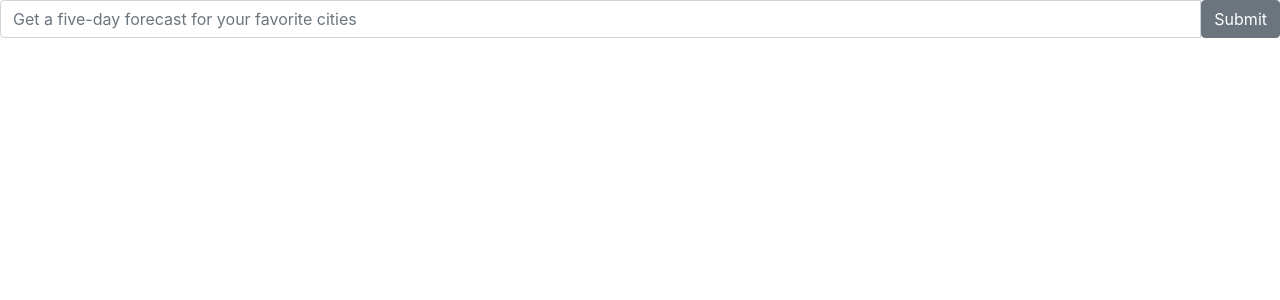
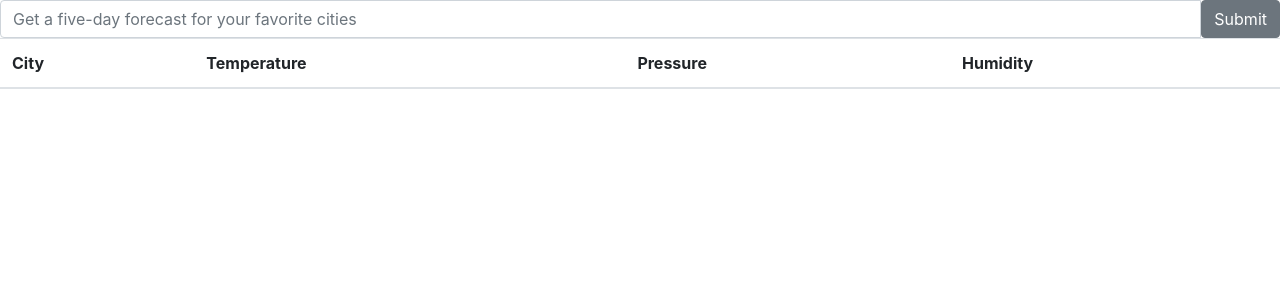
Before and after one commit to brooksmarka/weather-cra, a React (Create React App) app: page / in a window 1280 px wide. Shown: the top 300 px of the page. Built offline with nearby package versions, Linux system fonts and the light colour scheme.

Commit message:
created reducer_weather and weather_list component.  Connected to App to render city name

```diff
--- a/public/index.html
+++ b/public/index.html
@@ -22,7 +22,7 @@
       work correctly both with client-side routing and a non-root public URL.
       Learn how to configure a non-root public URL by running `npm run build`.
     -->
-  <title>React App</title>
+  <title>Weather</title>
 </head>
 
 <body>
--- a/src/actions/index.js
+++ b/src/actions/index.js
@@ -1,7 +1,7 @@
 import axios from "axios";
 
 const API_KEY = "99b14c04cac723bc494267997eb100ab";
-const ROOT_URL = `http://api.openweathermap.org/data/2.5/forecast?appid=${API_KEY}`;
+const ROOT_URL = `https://api.openweathermap.org/data/2.5/forecast?appid=${API_KEY}`;
 
 export const FETCH_WEATHER = "FETCH_WEATHER";
 
@@ -11,6 +11,6 @@
 
   return {
     type: FETCH_WEATHER,
-    payload: request
+    payload: request //returning the promise as the payload
   };
 }
--- a/src/components/App.js
+++ b/src/components/App.js
@@ -1,12 +1,14 @@
 import React, { Component } from "react";
 
 import SearchBar from "./search_bar";
+import WeatherList from "./weather_list";
 
 class App extends Component {
   render() {
     return (
       <div>
         <SearchBar />
+        <WeatherList />
       </div>
     );
   }
--- /dev/null
+++ b/src/components/weather_list.js
@@ -0,0 +1,42 @@
+import React, { Component } from "react";
+import PropTypes from "prop-types";
+import { connect } from "react-redux";
+//import { fetchWeather } from "../actions";
+
+class WeatherList extends Component {
+  static propTypes = { weather: PropTypes.array };
+
+  //static defaultProps = {}
+
+  renderWeather(cityData) {
+    const name = cityData.city.name;
+
+    return (
+      <tr key={name}>
+        <td>{name}</td>
+      </tr>
+    );
+  }
+
+  render() {
+    return (
+      <table className="WeatherList table table-hover">
+        <thead>
+          <tr>
+            <th>City</th>
+            <th>Temperature</th>
+            <th>Pressure</th>
+            <th>Humidity</th>
+          </tr>
+        </thead>
+        <tbody>{this.props.weather.map(this.renderWeather)}</tbody>
+      </table>
+    );
+  }
+}
+
+function mapStateToProps({ weather }) {
+  return { weather };
+}
+
+export default connect(mapStateToProps)(WeatherList);
--- a/src/reducers/index.js
+++ b/src/reducers/index.js
@@ -1,7 +1,8 @@
 import { combineReducers } from "redux";
+import WeatherReducer from "./reducer_weather";
 
 const rootReducer = combineReducers({
-  state: (state = {}) => state
+  weather: WeatherReducer
 });
 
 export default rootReducer;
--- /dev/null
+++ b/src/reducers/reducer_weather.js
@@ -0,0 +1,10 @@
+import { FETCH_WEATHER } from "../actions";
+
+export default function(state = [], action) {
+  switch (action.type) {
+    case FETCH_WEATHER:
+      return [action.payload.data, ...state];
+    default:
+      return state;
+  }
+}
```
